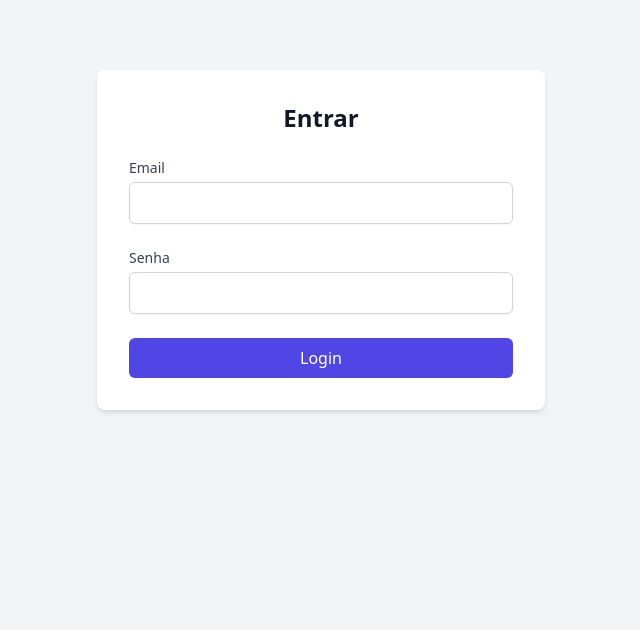
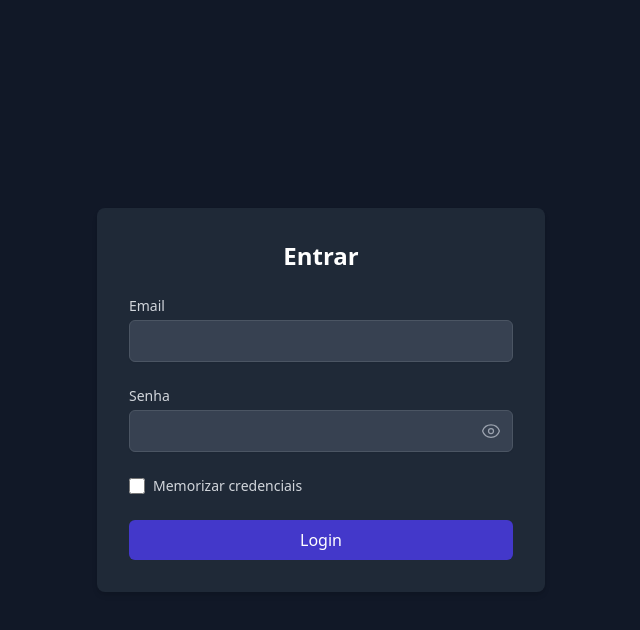
Before and after one commit to joaoavilars/sistema_orcamento_domestico, a React (Vite) app in the folder frontend/: page /login in a window 1280 px wide. Shown: the top 630 px of the page, without its empty margins (319-959 px from the left). Built offline with nearby package versions, Linux system fonts and the light colour scheme.

Commit message:
ajustado a tela de  login com tema escuro e memorização da senha. Incluido olho de conferencia de senha no campo de senha

```diff
--- a/frontend/index.html
+++ b/frontend/index.html
@@ -1,5 +1,5 @@
 <!DOCTYPE html>
-<html lang="pt-BR">
+<html lang="pt-BR" class="dark">
   <head>
     <meta charset="UTF-8" />
     <meta name="viewport" content="width=device-width, initial-scale=1.0" />
@@ -9,7 +9,19 @@
 
     <link rel="apple-touch-icon" href="/logo192.png" />
 
-    <meta name="theme-color" content="#ffffff" />
+    <meta name="theme-color" content="#1f2937" />
+    <script>
+      // Aplica o tema dark por padrão antes do React carregar
+      (function() {
+        const savedTheme = localStorage.getItem('theme');
+        const theme = savedTheme || 'dark'; // Dark como padrão
+        if (theme === 'dark') {
+          document.documentElement.classList.add('dark');
+        } else {
+          document.documentElement.classList.remove('dark');
+        }
+      })();
+    </script>
   </head>
   <body>
     <div id="root"></div>
--- a/frontend/src/index.jsx
+++ b/frontend/src/index.jsx
@@ -2,6 +2,28 @@ import React from 'react';
 import ReactDOM from 'react-dom/client';
 import './index.css'; // Importa nosso CSS (com Tailwind e temas)
 import App from './App';
+
+// Aplica o tema dark por padrão na inicialização
+const applyTheme = () => {
+  const savedTheme = localStorage.getItem('theme');
+  // Dark como padrão se não houver preferência salva
+  const theme = savedTheme || 'dark';
+
+  const root = window.document.documentElement;
+  if (theme === 'dark') {
+    root.classList.add('dark');
+  } else {
+    root.classList.remove('dark');
+  }
+
+  // Salva o tema padrão se não existir
+  if (!savedTheme) {
+    localStorage.setItem('theme', 'dark');
+  }
+};
+
+// Aplica o tema antes de renderizar
+applyTheme();
 
 const root = ReactDOM.createRoot(document.getElementById('root'));
 root.render(
--- a/frontend/src/services/authService.js
+++ b/frontend/src/services/authService.js
@@ -3,22 +3,59 @@ import api from './api';
 export const TOKEN_KEY = "@orcamento-app-token";
 export const ROLE_KEY = "@orcamento-app-role";
 export const USER_KEY = "user"; // Para guardar infos do user
+export const REMEMBER_ME_KEY = "@orcamento-app-remember";
+export const REMEMBERED_EMAIL_KEY = "@orcamento-app-remembered-email";
+export const REMEMBERED_PASSWORD_KEY = "@orcamento-app-remembered-password";
 
-export const login = async (email, password) => {
+export const login = async (email, password, rememberMe = false) => {
   const response = await api.post('/login', { email, password });
   localStorage.setItem(TOKEN_KEY, response.data.token);
   localStorage.setItem(ROLE_KEY, response.data.user.role);
   localStorage.setItem(USER_KEY, JSON.stringify(response.data.user));
+
+  // Salva a preferência de memorizar credenciais
+  if (rememberMe) {
+    localStorage.setItem(REMEMBER_ME_KEY, 'true');
+    localStorage.setItem(REMEMBERED_EMAIL_KEY, email);
+    localStorage.setItem(REMEMBERED_PASSWORD_KEY, password);
+  } else {
+    localStorage.removeItem(REMEMBER_ME_KEY);
+    localStorage.removeItem(REMEMBERED_EMAIL_KEY);
+    localStorage.removeItem(REMEMBERED_PASSWORD_KEY);
+  }
 };
 
 export const logout = () => {
+  const shouldRemember = localStorage.getItem(REMEMBER_ME_KEY) === 'true';
+
   localStorage.removeItem(TOKEN_KEY);
   localStorage.removeItem(ROLE_KEY);
   localStorage.removeItem(USER_KEY);
   localStorage.removeItem('selectedFamily');
+
+  // Se não estiver marcado para memorizar, remove as credenciais salvas
+  if (!shouldRemember) {
+    localStorage.removeItem(REMEMBERED_EMAIL_KEY);
+    localStorage.removeItem(REMEMBERED_PASSWORD_KEY);
+  }
 };
 
 export const getToken = () => localStorage.getItem(TOKEN_KEY);
 export const getRole = () => localStorage.getItem(ROLE_KEY);
 export const isLoggedIn = () => !!getToken();
 export const isAdmin = () => getRole() === 'admin';
+
+// Funções para gerenciar credenciais memorizadas
+export const getRememberedCredentials = () => {
+  const rememberMe = localStorage.getItem(REMEMBER_ME_KEY) === 'true';
+  if (rememberMe) {
+    return {
+      email: localStorage.getItem(REMEMBERED_EMAIL_KEY) || '',
+      password: localStorage.getItem(REMEMBERED_PASSWORD_KEY) || '',
+      rememberMe: true
+    };
+  }
+  return { email: '', password: '', rememberMe: false };
+};
+
+export const shouldRememberMe = () => localStorage.getItem(REMEMBER_ME_KEY) === 'true';
--- a/frontend/src/views/Login.jsx
+++ b/frontend/src/views/Login.jsx
@@ -1,18 +1,41 @@
-import React, { useState } from 'react';
-import { useNavigate, Link } from 'react-router-dom';
-import { login } from '../services/authService';
+import React, { useState, useEffect } from 'react';
+import { useNavigate } from 'react-router-dom';
+import { EyeIcon, EyeSlashIcon } from '@heroicons/react/24/outline';
+import { login, getRememberedCredentials } from '../services/authService';
 
 const Login = () => {
-  const [email, setEmail] = useState('');
-  const [password, setPassword] = useState('');
+  const remembered = getRememberedCredentials();
+  const [email, setEmail] = useState(remembered.email);
+  const [password, setPassword] = useState(remembered.password);
+  const [rememberMe, setRememberMe] = useState(remembered.rememberMe);
+  const [showPassword, setShowPassword] = useState(false);
   const [error, setError] = useState('');
   const navigate = useNavigate();
+
+  useEffect(() => {
+    // Garante que o tema dark seja aplicado quando a página carregar
+    const savedTheme = localStorage.getItem('theme');
+    // Dark como padrão se não houver preferência salva
+    const theme = savedTheme || 'dark';
+
+    const root = window.document.documentElement;
+    if (theme === 'dark') {
+      root.classList.add('dark');
+    } else {
+      root.classList.remove('dark');
+    }
+
+    // Salva o tema padrão se não existir
+    if (!savedTheme) {
+      localStorage.setItem('theme', 'dark');
+    }
+  }, []);
 
   const handleSubmit = async (e) => {
     e.preventDefault();
     setError('');
     try {
-      await login(email, password);
+      await login(email, password, rememberMe);
       navigate('/transacoes'); // Redireciona para a home
     } catch (err) {
       setError('Email ou senha inválidos.');
@@ -20,13 +43,13 @@ const Login = () => {
   };
 
   return (
-    <div className="flex justify-center items-center min-h-[60vh]">
+    <div className="min-h-screen bg-gray-100 dark:bg-gray-900 flex justify-center items-center p-4">
       <div className="w-full max-w-md p-8 space-y-6 bg-white dark:bg-gray-800 rounded-lg shadow-md">
         <h2 className="text-2xl font-bold text-center text-gray-900 dark:text-white">
           Entrar
         </h2>
         <form onSubmit={handleSubmit} className="space-y-6">
-          {error && <p className="text-red-500 text-center">{error}</p>}
+          {error && <p className="text-red-500 dark:text-red-400 text-center">{error}</p>}
           <div>
             <label
               htmlFor="email"
@@ -40,7 +63,7 @@ const Login = () => {
               value={email}
               onChange={(e) => setEmail(e.target.value)}
               required
-              className="mt-1 block w-full border border-gray-300 rounded-md shadow-sm p-2 bg-white dark:bg-gray-700 dark:border-gray-600 dark:text-gray-200"
+              className="mt-1 block w-full border border-gray-300 dark:border-gray-600 rounded-md shadow-sm p-2 bg-white dark:bg-gray-700 dark:text-gray-200 focus:ring-2 focus:ring-indigo-500 dark:focus:ring-indigo-400 focus:border-indigo-500 dark:focus:border-indigo-400"
             />
           </div>
           <div>
@@ -50,22 +73,50 @@ const Login = () => {
             >
               Senha
             </label>
+            <div className="relative mt-1">
+              <input
+                type={showPassword ? "text" : "password"}
+                id="password"
+                value={password}
+                onChange={(e) => setPassword(e.target.value)}
+                required
+                className="block w-full border border-gray-300 dark:border-gray-600 rounded-md shadow-sm p-2 pr-10 bg-white dark:bg-gray-700 dark:text-gray-200 focus:ring-2 focus:ring-indigo-500 dark:focus:ring-indigo-400 focus:border-indigo-500 dark:focus:border-indigo-400"
+              />
+              <button
+                type="button"
+                onClick={() => setShowPassword(!showPassword)}
+                className="absolute inset-y-0 right-0 flex items-center pr-3 text-gray-400 hover:text-gray-600 dark:hover:text-gray-300"
+                aria-label={showPassword ? "Ocultar senha" : "Mostrar senha"}
+              >
+                {showPassword ? (
+                  <EyeSlashIcon className="h-5 w-5" />
+                ) : (
+                  <EyeIcon className="h-5 w-5" />
+                )}
+              </button>
+            </div>
+          </div>
+          <div className="flex items-center">
             <input
-              type="password"
-              id="password"
-              value={password}
-              onChange={(e) => setPassword(e.target.value)}
-              required
-              className="mt-1 block w-full border border-gray-300 rounded-md shadow-sm p-2 bg-white dark:bg-gray-700 dark:border-gray-600 dark:text-gray-200"
+              type="checkbox"
+              id="rememberMe"
+              checked={rememberMe}
+              onChange={(e) => setRememberMe(e.target.checked)}
+              className="h-4 w-4 text-indigo-600 focus:ring-indigo-500 border-gray-300 dark:border-gray-600 rounded dark:bg-gray-700"
             />
+            <label
+              htmlFor="rememberMe"
+              className="ml-2 block text-sm text-gray-700 dark:text-gray-300"
+            >
+              Memorizar credenciais
+            </label>
           </div>
           <button
             type="submit"
-            className="w-full px-4 py-2 bg-indigo-600 text-white rounded-md hover:bg-indigo-700"
+            className="w-full px-4 py-2 bg-indigo-600 dark:bg-indigo-700 text-white rounded-md hover:bg-indigo-700 dark:hover:bg-indigo-600 transition-colors duration-200"
           >
             Login
           </button>
-
         </form>
       </div>
     </div>
--- a/frontend/src/views/Register.jsx
+++ b/frontend/src/views/Register.jsx
@@ -1,4 +1,4 @@
-import React, { useState } from 'react';
+import React, { useState, useEffect } from 'react';
 import { useNavigate, Link } from 'react-router-dom';
 import api from '../services/api';
 
@@ -7,6 +7,20 @@ const Register = () => {
   const [password, setPassword] = useState('');
   const [error, setError] = useState('');
   const navigate = useNavigate();
+
+  useEffect(() => {
+    // Garante que o tema dark seja aplicado quando a página carregar
+    const savedTheme = localStorage.getItem('theme');
+    const prefersDark = window.matchMedia('(prefers-color-scheme: dark)').matches;
+    const theme = savedTheme || (prefersDark ? 'dark' : 'light');
+
+    const root = window.document.documentElement;
+    if (theme === 'dark') {
+      root.classList.add('dark');
+    } else {
+      root.classList.remove('dark');
+    }
+  }, []);
 
   const handleSubmit = async (e) => {
     e.preventDefault();
@@ -24,13 +38,13 @@ const Register = () => {
   };
 
   return (
-    <div className="flex justify-center items-center min-h-[60vh]">
+    <div className="min-h-screen bg-gray-100 dark:bg-gray-900 flex justify-center items-center p-4">
       <div className="w-full max-w-md p-8 space-y-6 bg-white dark:bg-gray-800 rounded-lg shadow-md">
         <h2 className="text-2xl font-bold text-center text-gray-900 dark:text-white">
           Criar Conta
         </h2>
         <form onSubmit={handleSubmit} className="space-y-6">
-          {error && <p className="text-red-500 text-center">{error}</p>}
+          {error && <p className="text-red-500 dark:text-red-400 text-center">{error}</p>}
           <div>
             <label
               htmlFor="email"
@@ -44,7 +58,7 @@ const Register = () => {
               value={email}
               onChange={(e) => setEmail(e.target.value)}
               required
-              className="mt-1 block w-full border border-gray-300 rounded-md shadow-sm p-2 bg-white dark:bg-gray-700 dark:border-gray-600 dark:text-gray-200"
+              className="mt-1 block w-full border border-gray-300 dark:border-gray-600 rounded-md shadow-sm p-2 bg-white dark:bg-gray-700 dark:text-gray-200 focus:ring-2 focus:ring-indigo-500 dark:focus:ring-indigo-400 focus:border-indigo-500 dark:focus:border-indigo-400"
             />
           </div>
           <div>
@@ -60,12 +74,12 @@ const Register = () => {
               value={password}
               onChange={(e) => setPassword(e.target.value)}
               required
-              className="mt-1 block w-full border border-gray-300 rounded-md shadow-sm p-2 bg-white dark:bg-gray-700 dark:border-gray-600 dark:text-gray-200"
+              className="mt-1 block w-full border border-gray-300 dark:border-gray-600 rounded-md shadow-sm p-2 bg-white dark:bg-gray-700 dark:text-gray-200 focus:ring-2 focus:ring-indigo-500 dark:focus:ring-indigo-400 focus:border-indigo-500 dark:focus:border-indigo-400"
             />
           </div>
           <button
             type="submit"
-            className="w-full px-4 py-2 bg-indigo-600 text-white rounded-md hover:bg-indigo-700"
+            className="w-full px-4 py-2 bg-indigo-600 dark:bg-indigo-700 text-white rounded-md hover:bg-indigo-700 dark:hover:bg-indigo-600 transition-colors duration-200"
           >
             Registrar
           </button>
@@ -73,7 +87,7 @@ const Register = () => {
             Já tem uma conta?{' '}
             <Link
               to="/login"
-              className="font-medium text-indigo-600 hover:text-indigo-500"
+              className="font-medium text-indigo-600 dark:text-indigo-400 hover:text-indigo-500 dark:hover:text-indigo-300"
             >
               Login
             </Link>
```
